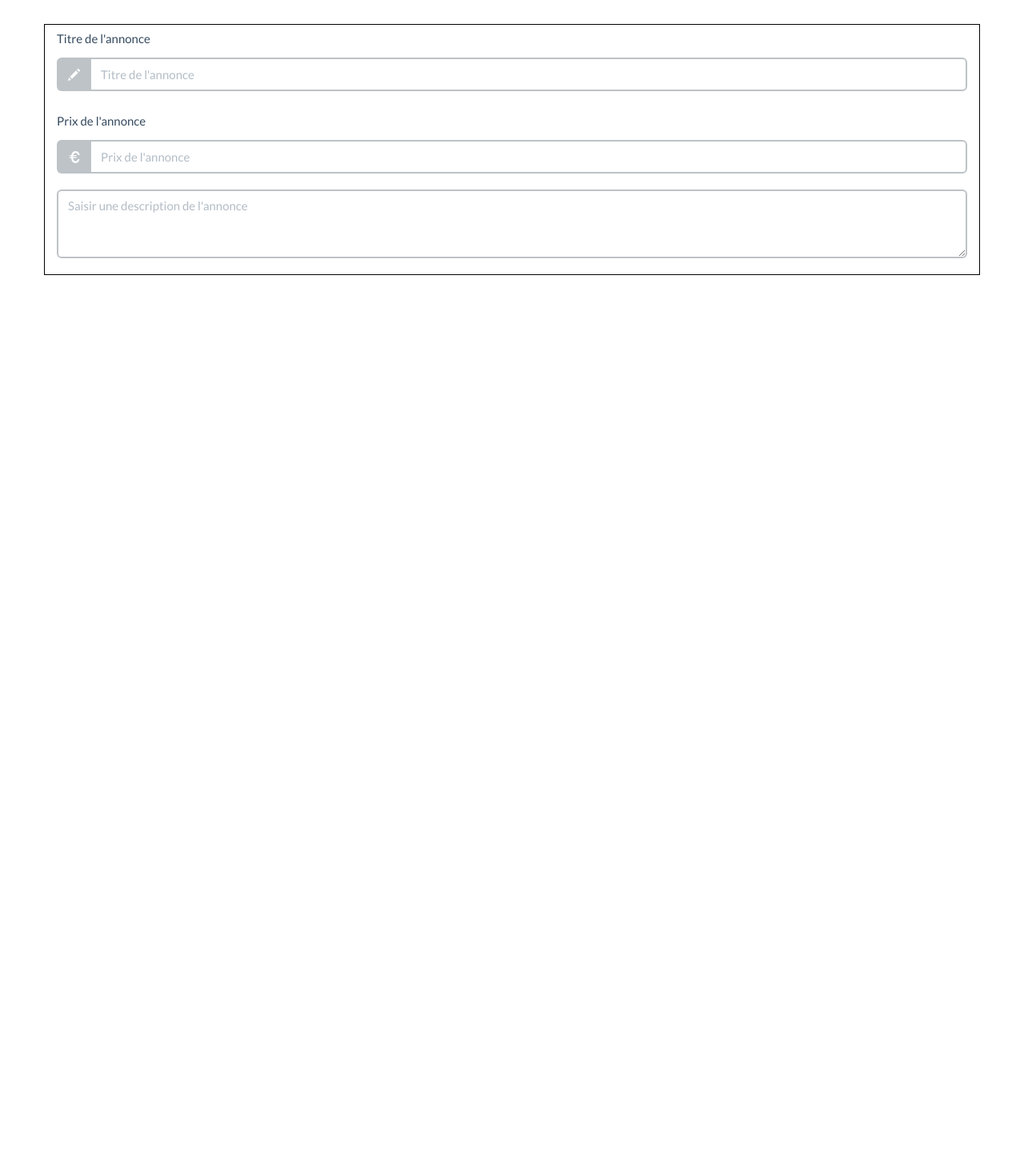
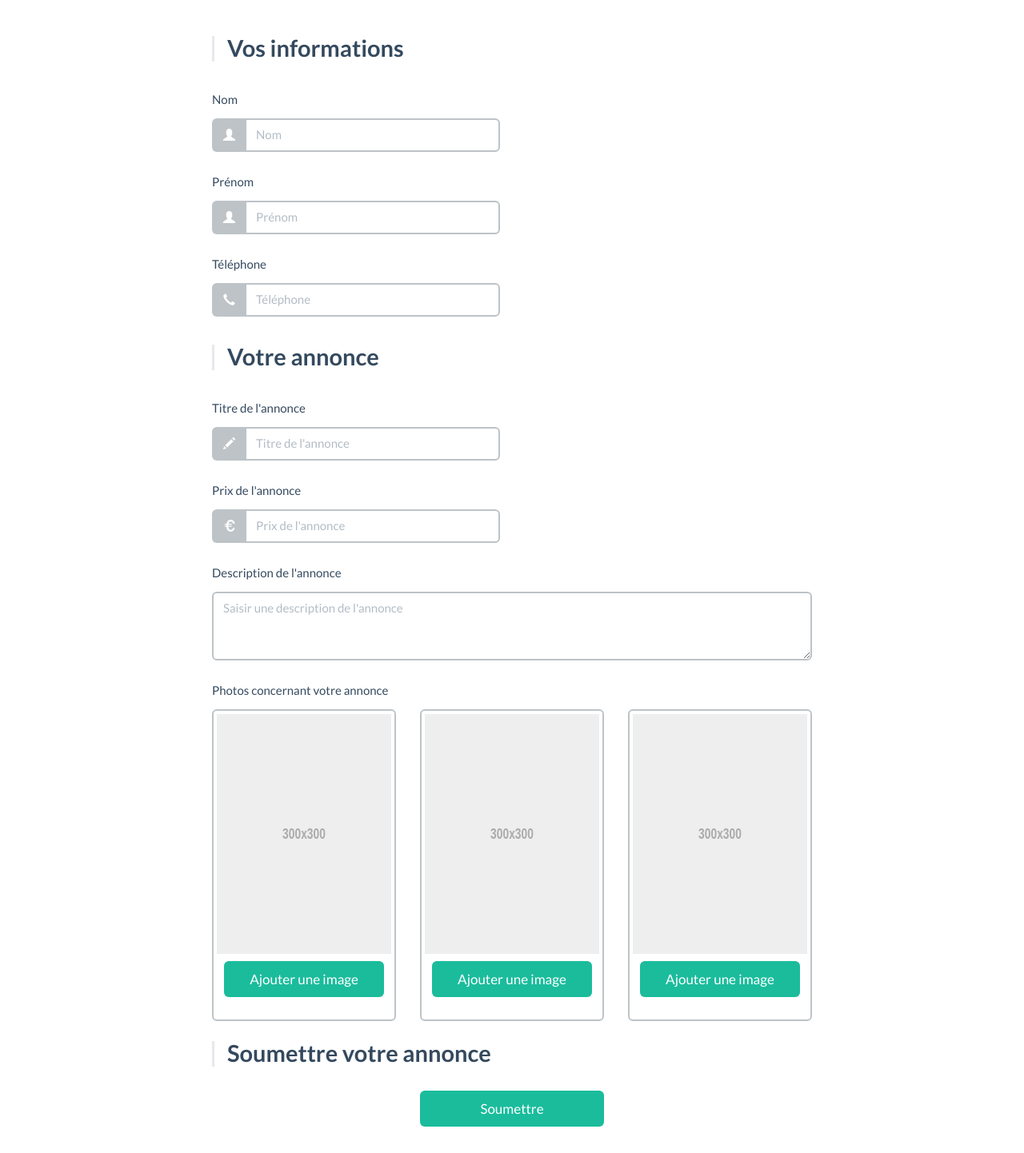
Before and after one commit to ahmed-bacha/Projet-Annonces, a PHP site: page /add-annonce.php in a window 1280 px wide. Shown: the part 53-1495 px from the top of the page at 80% size. Before the commit the page ends 397 px from the top, so only its background shows below. Run offline with PHP 8.4, Linux system fonts and the light colour scheme; some libraries are stand-ins or nearby versions.

Commit message:
add-annonce.php
add-annonce.php

```diff
--- a/Vues/add-annonce.php
+++ b/Vues/add-annonce.php
@@ -6,9 +6,71 @@ require_once("header.php");
 
 <!-- Page Content -->
 <div class="row">
-	<div class="col-md-12 col-xs-12 col-xs-12" style='border: 1px solid black'>
+	<div class="col-xs-12 col-sm-12 col-lg-offset-2 col-md-12 col-lg-offset-2 col-lg-8">
 		<form role="form">
 
+		  	<!-- Champs pour les informations sur l'utilisateur -->
+		   	<blockquote>
+  				<h4>Vos informations</h4>
+		   	</blockquote>
+
+			<div class="row">
+				<div class="col-xs-12 col-sm-6 col-md-6 col-lg-6">
+				   	<div class="form-group">
+				    	<label for="exampleInputPassword1">
+				    		Nom
+				    	</label>
+				    	<div class="input-group">
+					  		<span class="input-group-addon">
+					  			<span class="glyphicon glyphicon-user"></span>
+					  		</span>
+					  		<input type="text" class="form-control" placeholder="Nom">
+						</div>
+				   	</div>
+				</div>
+			</div>
+
+			<div class="row">
+				<div class="col-xs-12 col-sm-6 col-md-6 col-lg-6">
+				   	<div class="form-group">
+				    	<label for="exampleInputPassword1">
+				    		Prénom
+				    	</label>
+				    	<div class="input-group">
+					  		<span class="input-group-addon">
+					  			<span class="glyphicon glyphicon-user"></span>
+					  		</span>
+					  		<input type="text" class="form-control" placeholder="Prénom">
+						</div>
+				   	</div>
+				</div>
+			</div>
+
+			<div class="row">
+				<div class="col-xs-12 col-sm-6 col-md-6 col-lg-6">
+				   	<div class="form-group">
+				    	<label for="exampleInputPassword1">
+				    		Téléphone
+				    	</label>
+				    	<div class="input-group">
+					  		<span class="input-group-addon">
+					  			<span class="glyphicon glyphicon-earphone"></span>
+					  		</span>
+					  		<input type="text" class="form-control" placeholder="Téléphone">
+						</div>
+				   	</div>
+				</div>
+			</div>
+
+			<!-- Champs concernant l'annonce -->
+		   	<blockquote>
+  			   	<h4>
+  			   		Votre annonce
+  			   	</h4>
+		   	</blockquote>
+
+			<div class="row">
+				<div class="col-xs-12 col-sm-6 col-md-6 col-lg-6">
 				  	<div class="form-group">
 				    	<label for="exampleInputEmail1">Titre de l'annonce</label>
 				    	<div class="input-group">
@@ -16,7 +78,11 @@ require_once("header.php");
 					  	<input type="text" class="form-control" placeholder="Titre de l'annonce">
 						</div>
 				  	</div>
+				</div>
+			</div>
 
+		  	<div class="row">
+				<div class="col-xs-12 col-sm-6 col-md-6 col-lg-6">
 				  	<div class="form-group">
 				    	<label for="exampleInputPassword1">Prix de l'annonce</label>
 				    	<div class="input-group">
@@ -24,8 +90,66 @@ require_once("header.php");
 					  		<input type="text" class="form-control" placeholder="Prix de l'annonce">
 						</div>
 				  	</div>
+				</div>
+			</div>
+
 		  	<div class="form-group">
+		  		<label for="exampleInputEmail1">
+		  			Description de l'annonce
+		  		</label>
 		  		<textarea class="form-control" placeholder="Saisir une description de l'annonce" rows="3"></textarea>
+		 	 </div>
+
+		  	<div class="form-group">
+		  		<label for="exampleInputEmail1">
+		  			Photos concernant votre annonce
+		  		</label>
+		  		<div class="row">
+					<div class="col-xs-12 col-sm-4 col-md-4 col-lg-4">
+					    <div class="thumbnail">
+					      	<img data-src="holder.js/300x300" alt="...">
+					    	<div class="caption">
+					    		<p>
+					        		<button type="button" class="btn btn-primary btn-lg btn-block">Ajouter une image</button>
+					    		</p>
+					    	</div>
+					    </div>
+					</div>
+					<div class="col-xs-12 col-sm-4 col-md-4 col-lg-4">
+					    <div class="thumbnail">
+					      	<img data-src="holder.js/300x300" alt="...">
+					    	<div class="caption">
+					    		<p>
+					        		<button type="button" class="btn btn-primary btn-lg btn-block">Ajouter une image</button>
+					    		</p>
+					    	</div>
+					    </div>
+					</div>
+					<div class="col-xs-12 col-sm-4 col-md-4 col-lg-4">
+					    <div class="thumbnail">
+					      	<img data-src="holder.js/300x300" alt="...">
+					    	<div class="caption">
+					    		<p>
+					        		<button type="button" class="btn btn-primary btn-lg btn-block">Ajouter une image</button>
+					    		</p>
+					    	</div>
+					    </div>
+					</div>
+				</div>
+		 	</div>
+
+			<blockquote>
+  			   	<h4>
+  			   		Soumettre votre annonce
+  			   	</h4>
+		   	</blockquote>
+
+			<div class="row">
+				<div class="col-xs-12 col-sm-offset-4 col-sm-4 col-md-offset-4 col-md-4 col-lg-offset-4 col-lg-4">
+					<p>
+					    <button type="button" class="btn btn-primary btn-lg btn-block">Soumettre</button>
+					</p>
+				</div>
 			</div>
 		</form>
 	</div>
```
Also changed, not shown: 1 other file. Lines whose indentation alone changed are shown as unchanged.
